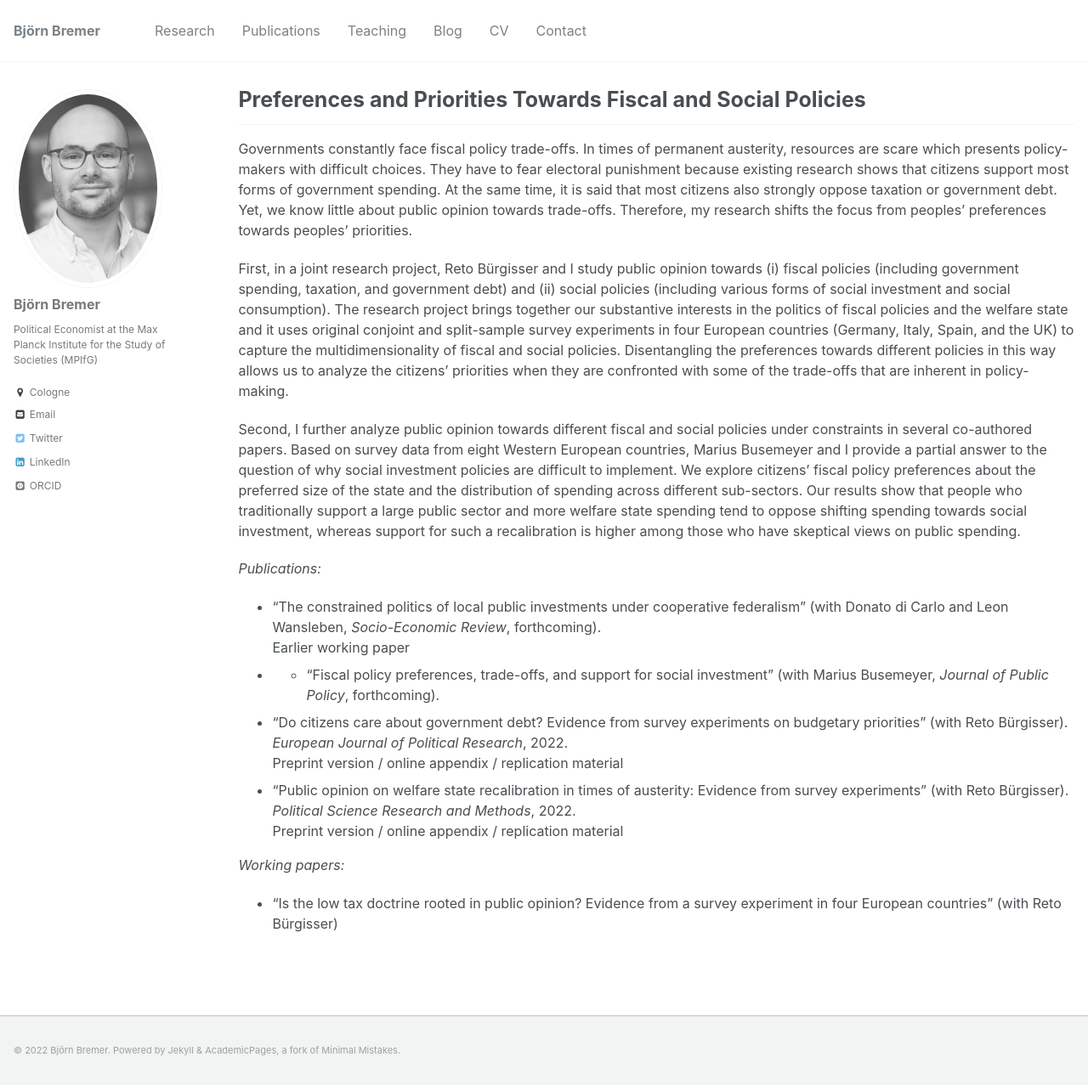
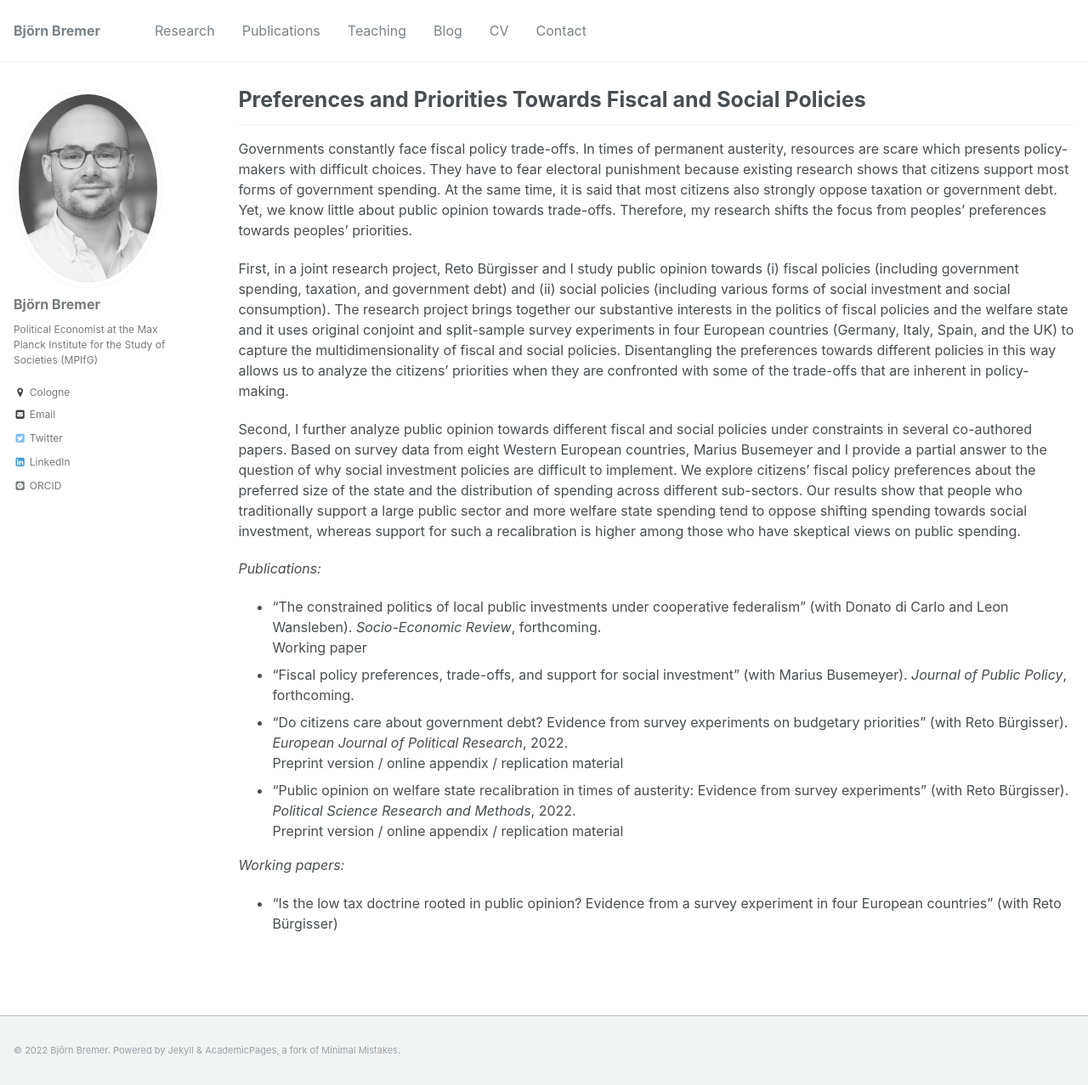
Before and after one commit to bjoernbremer/bjoernbremer.github.io, a Jekyll site: the page built from _projects/3_fiscal_trade-offs.md, in a window 1280 px wide and 1277 px high. Shown: the whole window at 85% size. Built offline with Jekyll 4.4.1, drawn with Linux system fonts in a browser that asks for light colours; some web fonts are replaced.

Commit message:
Add files via upload

```diff
--- a/_projects/3_fiscal_trade-offs.md
+++ b/_projects/3_fiscal_trade-offs.md
@@ -13,9 +13,9 @@
 Second, I further analyze public opinion towards different fiscal and social policies under constraints in several co-authored papers. Based on survey data from eight Western European countries, [Marius Busemeyer](https://www.polver.uni-konstanz.de/en/busemeyer/team/prof-dr-marius-r-busemeyer/) and I provide a partial answer to the question of why social investment policies are difficult to implement. We explore citizens' fiscal policy preferences about the preferred size of the state and the distribution of spending across different sub-sectors. Our results show that people who traditionally support a large public sector and more welfare state spending tend to oppose shifting spending towards social investment, whereas support for such a recalibration is higher among those who have skeptical views on public spending.
 
 *Publications:*
-* "The constrained politics of local public investments under cooperative federalism" (with [Donato di Carlo](https://www.mpifg.de/person/110112/753645) and [Leon Wansleben](https://www.mpifg.de/person/wansleben-leon/576460), *Socio-Economic Review*, forthcoming). <br/>
-[Earlier working paper](https://www.mpifg.de/pu/dp_abstracts/dp21-4.asp)
-* * "Fiscal policy preferences, trade-offs, and support for social investment" (with [Marius Busemeyer](https://www.polver.uni-konstanz.de/en/busemeyer/team/prof-marius-r-busemeyer/), *Journal of Public Policy*, forthcoming).
+* "The constrained politics of local public investments under cooperative federalism" (with [Donato di Carlo](https://www.mpifg.de/person/110112/753645) and [Leon Wansleben](https://www.mpifg.de/person/wansleben-leon/576460)). *Socio-Economic Review*, forthcoming. <br/>
+[Working paper](https://www.mpifg.de/pu/dp_abstracts/dp21-4.asp)
+* "Fiscal policy preferences, trade-offs, and support for social investment" (with [Marius Busemeyer](https://www.polver.uni-konstanz.de/en/busemeyer/team/prof-marius-r-busemeyer/)). *Journal of Public Policy*, forthcoming.
 * ["Do citizens care about government debt? Evidence from survey experiments on budgetary priorities"](https://ejpr.onlinelibrary.wiley.com/doi/abs/10.1111/1475-6765.1250) (with [Reto Bürgisser](https://retobuergisser.com/)). *European Journal of Political Research*, 2022. <br/>
 [Preprint version](https://osf.io/preprints/socarxiv/gw5ea/) / [online appendix](https://ejpr.onlinelibrary.wiley.com/doi/full/10.1111/1475-6765.12505) / [replication material](https://ejpr.onlinelibrary.wiley.com/doi/full/10.1111/1475-6765.12505)
 * ["Public opinion on welfare state recalibration in times of austerity: Evidence from survey experiments"](https://cup.org/3IVayu6) (with [Reto Bürgisser](https://retobuergisser.com/)). *Political Science Research and Methods*, 2022. <br/>
```
Also changed, not shown: _projects/2_polcon.md (+1 -1 lines), _projects/4_politics_macroeconomics.md (+2 -2 lines).
